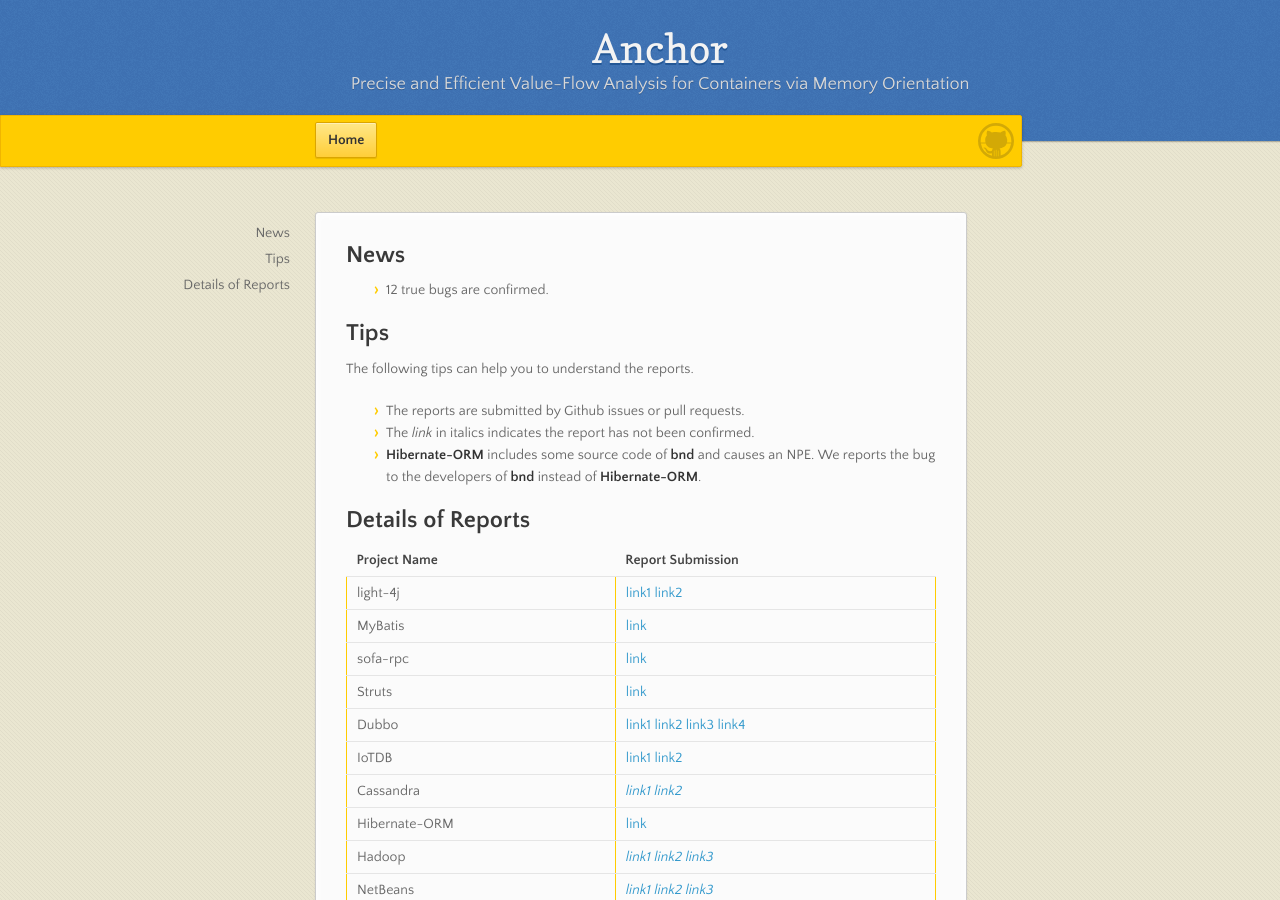
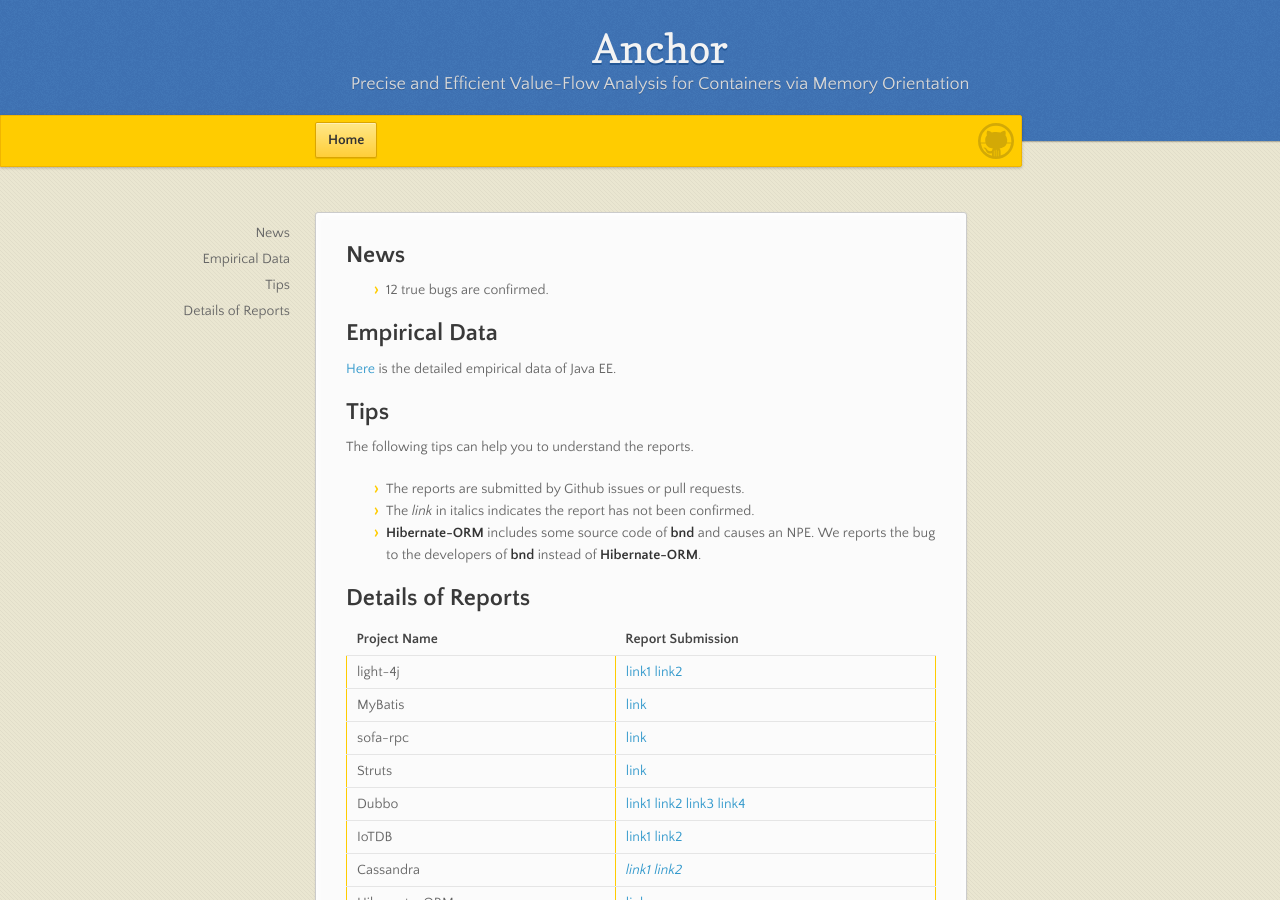
Before and after one commit to containerAnalyzer/containerAnalyzer.GitHub.io, a Jekyll site: the page built from index.md, in a window 1280 px wide and 900 px high. Built offline with Jekyll 4.4.1, drawn with Linux system fonts in a browser that asks for light colours.

Commit message:
Update index.md

```diff
--- a/index.md
+++ b/index.md
@@ -3,11 +3,14 @@
 # To modify the layout, see https://jekyllrb.com/docs/themes/#overriding-theme-defaults
 
 layout: default
-title: FlowAtlas
+title: Anchor
 ---
 
 ## News
 - 12 true bugs are confirmed.
+
+## Empirical Data
+[Here](empirical.pdf) is the detailed empirical data of Java EE.
 
 ## Tips
 The following tips can help you to understand the reports.
```
